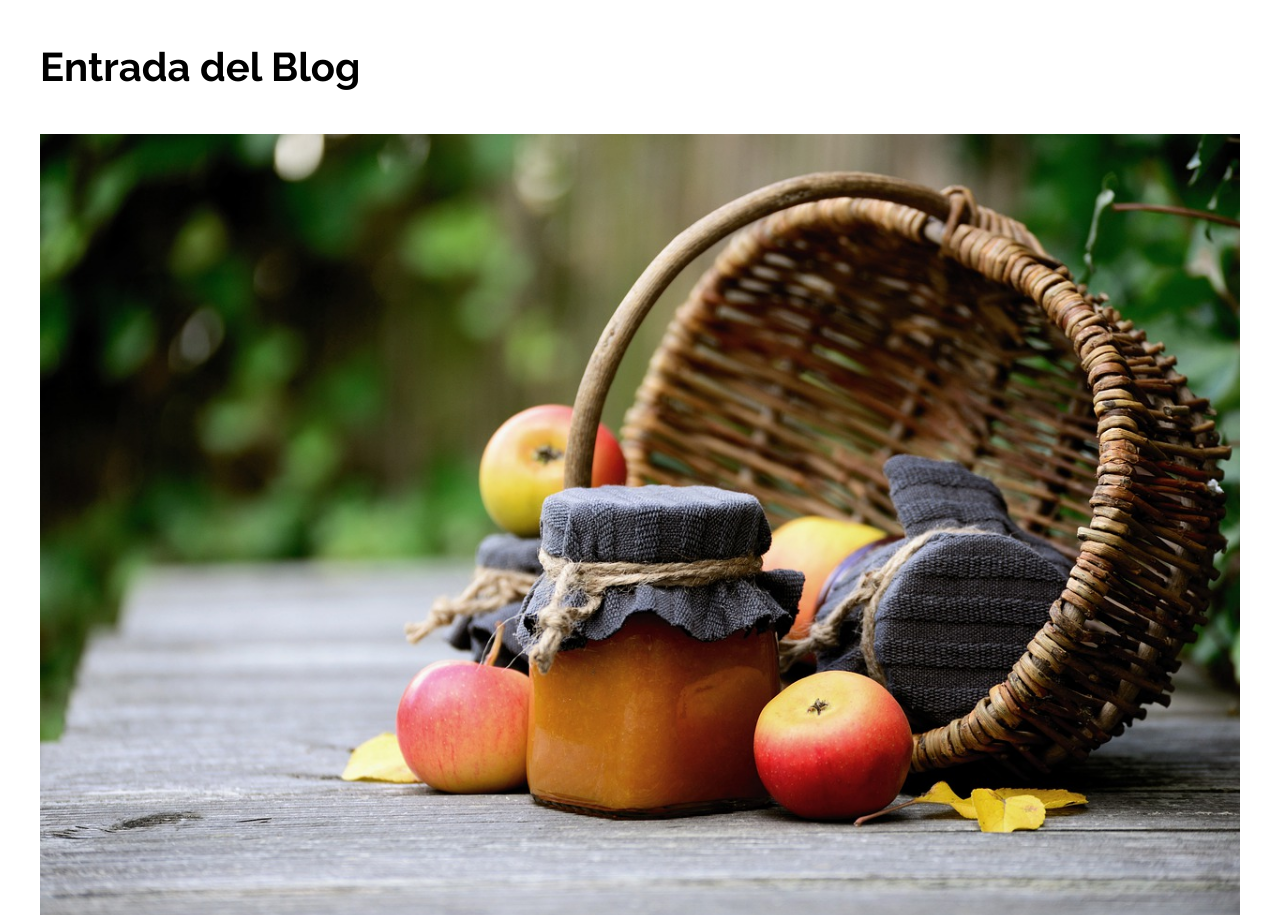
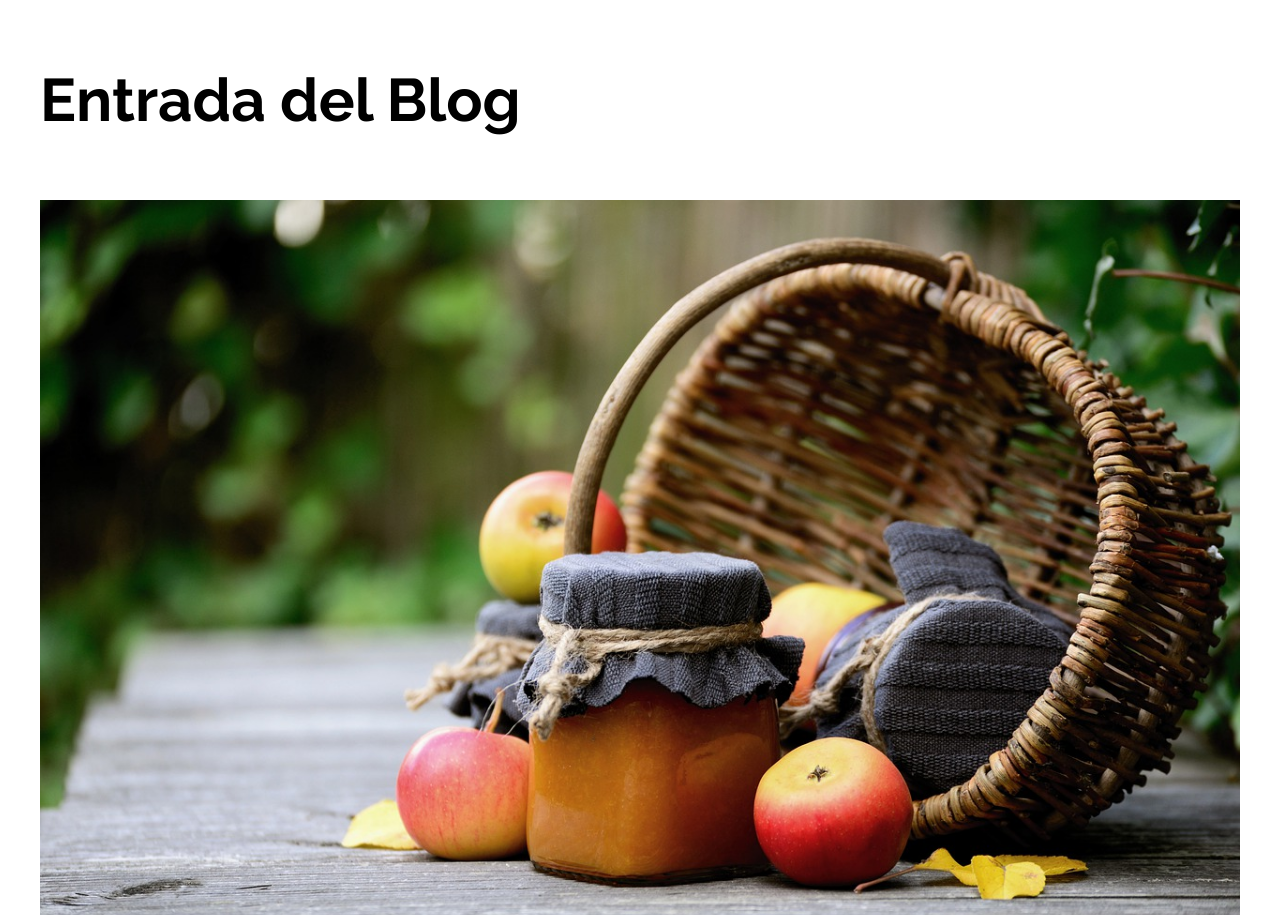
Before and after one commit to EnriqueIsra/PatronesRWD, a plain HTML site: page 14-tiny_tweaks/index.html in a window 1280 px wide. Shown: the top 915 px of the page. Drawn offline with nearby package versions, Linux system fonts and the light colour scheme.

Commit message:
79 tiny Tweaks

```diff
--- a/14-tiny_tweaks/css/styles.css
+++ b/14-tiny_tweaks/css/styles.css
@@ -50,3 +50,14 @@ p {
 }
 
 /** CODIGO AQUI **/
+
+h1 {
+    text-align: center;
+    font-size: 3rem;
+}
+@media (min-width: 768px) {
+    h1 {
+        font-size: 6rem;
+        text-align: left;
+    }
+}
```
